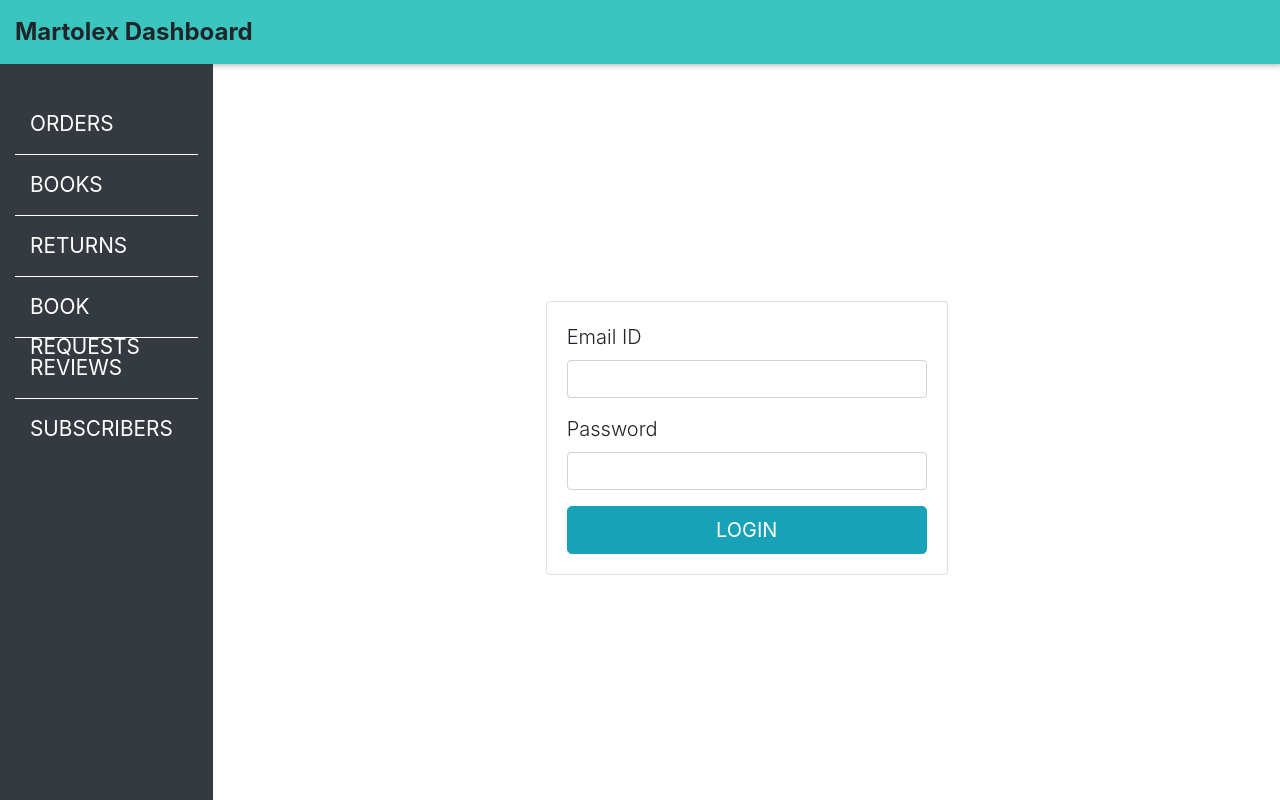
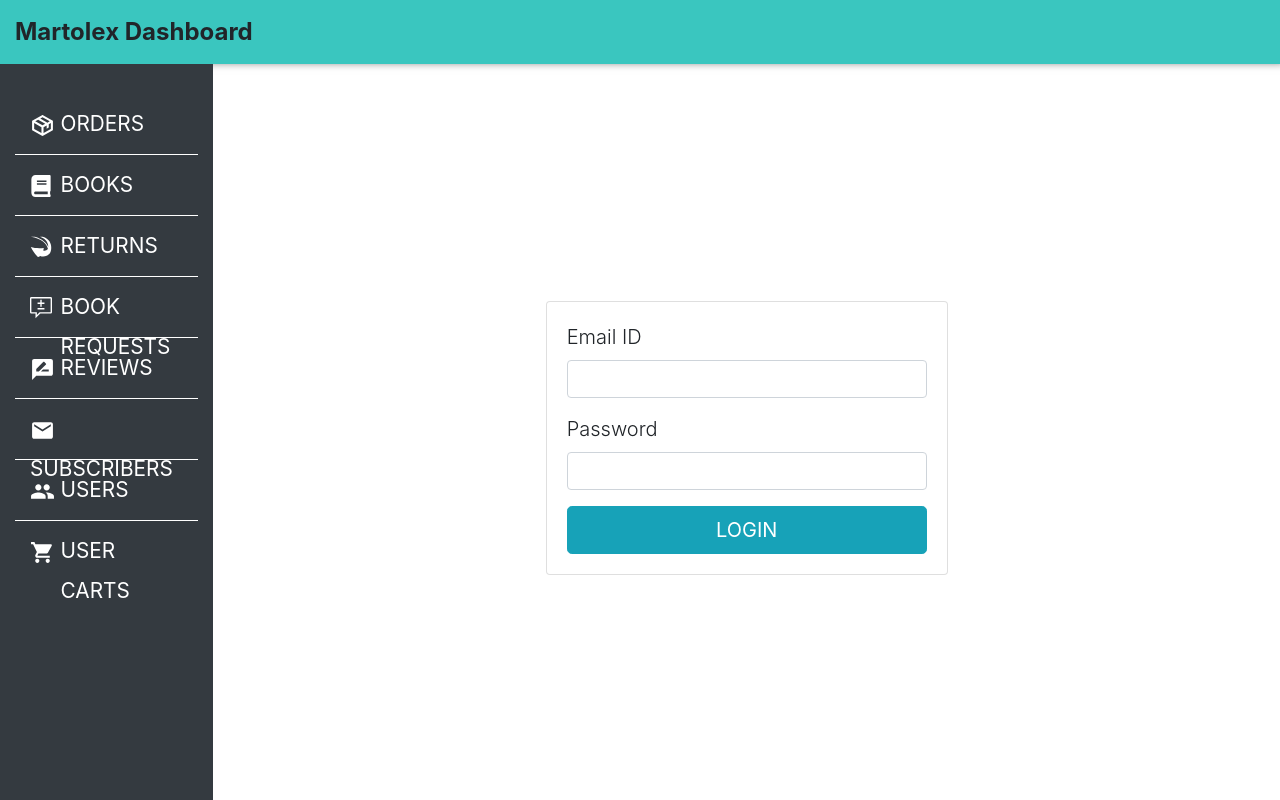
Before and after one commit to Martolex/admin-dashboard, a React (Create React App) app: page /login in a window 1280 px wide. Built offline with nearby package versions, Linux system fonts and the light colour scheme.

Commit message:
icons in sidebar

```diff
--- a/src/components/Layout/SideBar.js
+++ b/src/components/Layout/SideBar.js
@@ -1,7 +1,7 @@
 import React from "react";
 import { Link } from "react-router-dom";
 import { useLocation } from "react-router";
-import { ListGroup } from "react-bootstrap";
+import { Col, ListGroup, Row } from "react-bootstrap";
 const SideBar = ({ items }) => {
   const location = useLocation();
   return (
@@ -14,7 +14,14 @@
                 location.pathname.includes(item.path) && "clicked"
               }`}
             >
-              {item.title}
+              <Row>
+                <Col md={2}>
+                  {item.icon && (
+                    <item.icon.component size={item.icon.size || 25} />
+                  )}
+                </Col>
+                <Col>{item.title}</Col>
+              </Row>
             </div>
           </Link>
         </ListGroup.Item>
--- a/src/components/Layout/Wrapper.js
+++ b/src/components/Layout/Wrapper.js
@@ -12,31 +12,67 @@
 import BooksDashboard from "../content/Books/BooksDashboard";
 import SubscribersDashboard from "../content/subscribersDashboard";
 import ReviewsDashboard from "../content/reviews/reviewsDashboard";
-
+import { BiPackage } from "react-icons/bi";
+import { FaBook, FaUser } from "react-icons/fa";
+import { GiReturnArrow } from "react-icons/gi";
+import { GoRequestChanges } from "react-icons/go";
+import {
+  MdRateReview,
+  MdEmail,
+  MdPeople,
+  MdShoppingCart,
+} from "react-icons/md";
+import UsersDashboard from "../content/Users/UsersDashboard";
 const sideBarItems = [
   {
     title: "orders",
     path: "/orders",
     exact: true,
+    icon: { component: BiPackage, size: 25 },
     component: OrdersDashboard,
     subRoutes: [{ path: "/:id", component: OrderDetails }],
   },
-  { title: "books", path: "/books", component: BooksDashboard },
-  { title: "returns", path: "/returns", component: ReturnsDashboard },
+  {
+    title: "books",
+    icon: { component: FaBook, size: 22 },
+    path: "/books",
+    component: BooksDashboard,
+  },
+  {
+    title: "returns",
+    icon: { component: GiReturnArrow, size: 22 },
+    path: "/returns",
+    component: ReturnsDashboard,
+  },
   {
     title: "book Requests",
     path: "/requests",
     component: RequestDashboard,
+    icon: { component: GoRequestChanges, size: 22 },
   },
   {
     title: "Reviews",
     path: "/reviews",
+    icon: { component: MdRateReview },
     component: ReviewsDashboard,
   },
   {
     title: "subscribers",
     path: "/subscribers",
+    icon: { component: MdEmail },
     component: SubscribersDashboard,
+  },
+  {
+    title: "users",
+    path: "/users",
+    icon: { component: MdPeople },
+    component: UsersDashboard,
+  },
+  {
+    title: "user carts",
+    path: "/carts",
+    icon: { component: MdShoppingCart },
+    component: () => <h1>users</h1>,
   },
 ];
 const Wrapper = (props) => {
```
